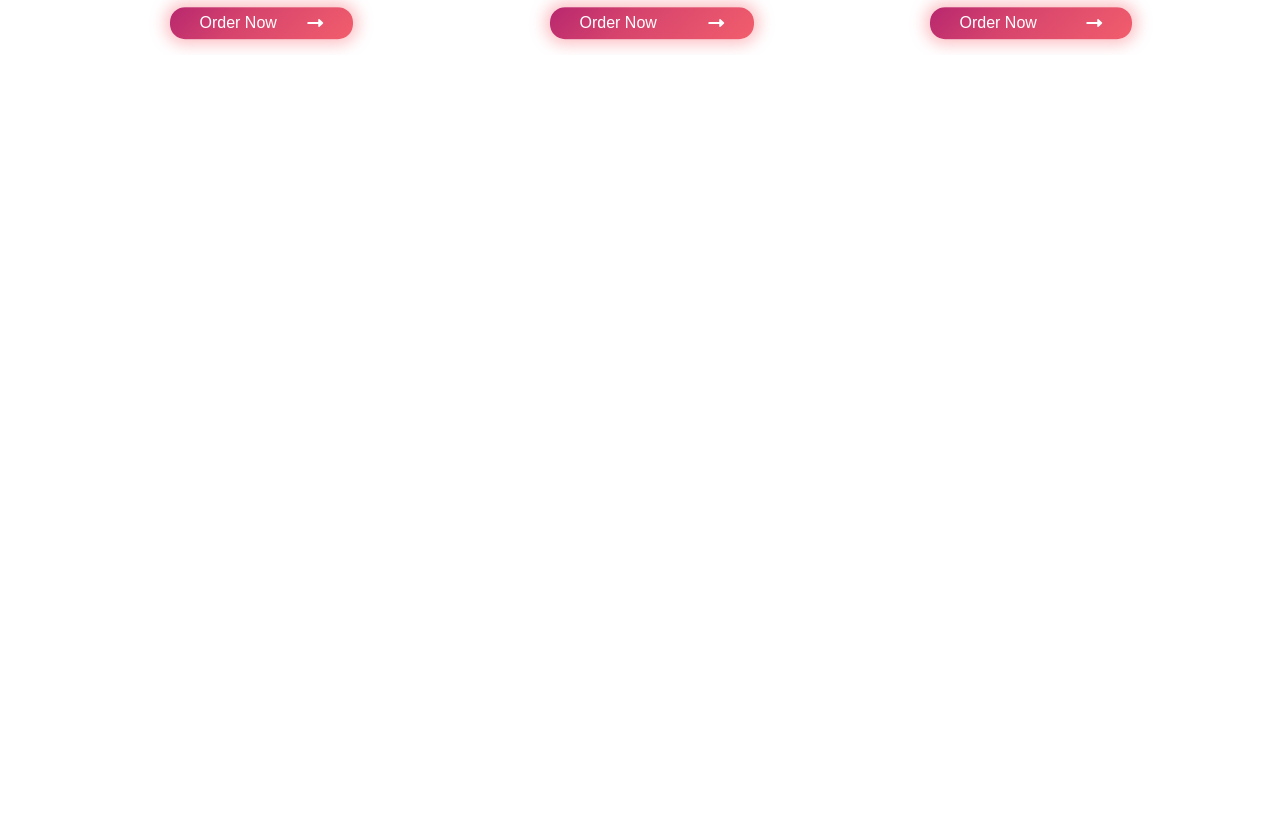
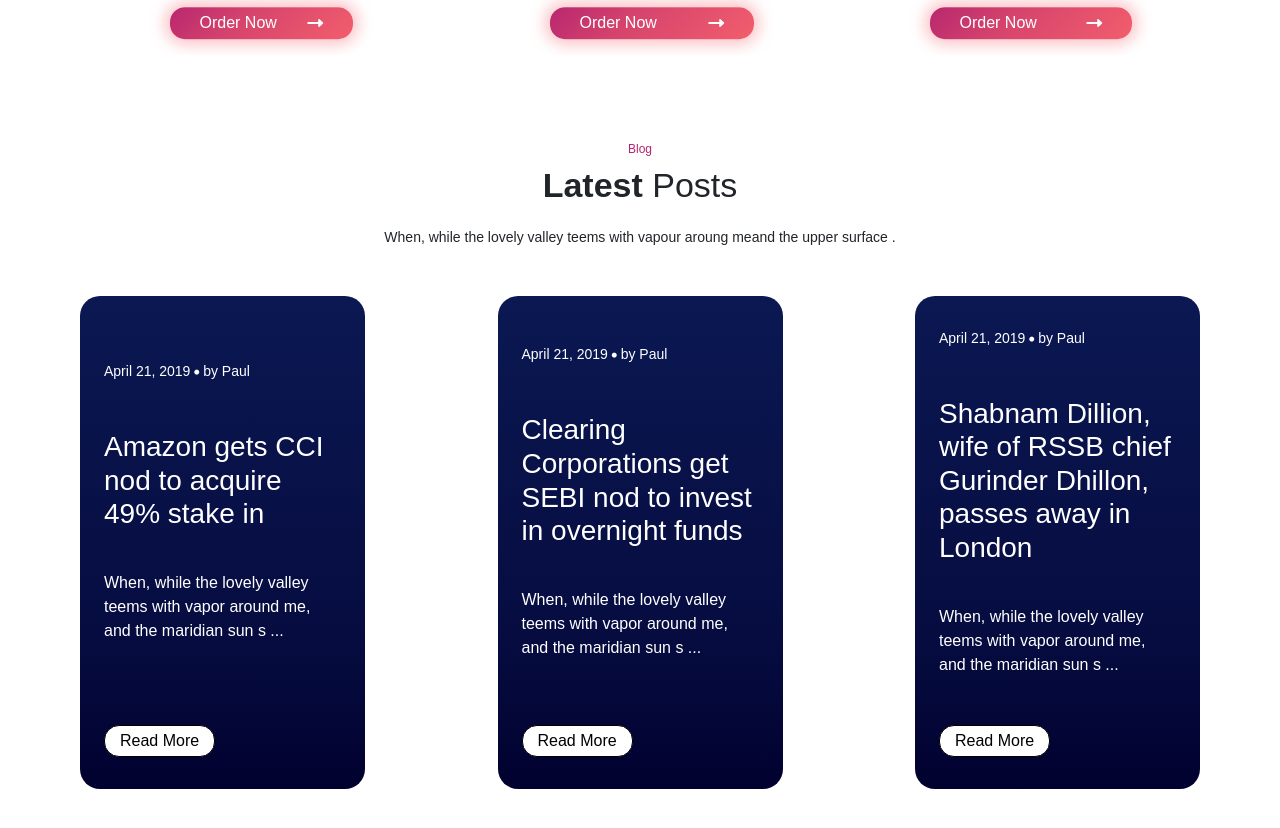
Before and after one commit to DanyMencu/proj-html-vuejs, a Vue app: page / in a window 1280 px wide. Shown: the part 3280-4108 px from the top of the page. Before the commit the page ends 3335 px from the top, so only its background shows below. Built offline with nearby package versions, Linux system fonts and the light colour scheme.

Commit message:
Add blog and card post, but with problems with dynamic class "active"

```diff
--- a/src/App.vue
+++ b/src/App.vue
@@ -12,6 +12,8 @@
         <SliderSection />
 
         <PriceSection />
+
+        <Blog />
       </main>
 
       <Footer />
@@ -25,6 +27,7 @@ import ServiceSection from './components/ServiceSection.vue';
 import ProjectSection from './components/ProjectSection.vue';
 import SliderSection from './components/SliderSection.vue';
 import PriceSection from './components/PriceSection.vue';
+import Blog from './components/Blog.vue';
 import Footer from './components/Footer.vue';
 
 export default {
@@ -36,6 +39,7 @@ export default {
     ProjectSection,
     SliderSection,
     PriceSection,
+    Blog,
     Footer,
   }
 }
--- /dev/null
+++ b/src/components/Blog.vue
@@ -0,0 +1,94 @@
+<template>
+    <section>
+        <div class="container">
+            <div class="row justify-content-center align-items-center">
+                <div class="col-6 text-center header_section">
+                    <span>Blog</span>
+                    <p class="text"><strong>Latest</strong> Posts</p>
+                    <p>When, while the lovely valley teems with vapour aroung meand the upper surface .</p>
+                </div>
+            </div>
+                <!-- Posts area -->
+            <div class="row justify-content-between align-items-stretch">
+                <CardPost
+                        v-for="(element, index) in Posts" :key="`post-${index}`"
+                        :image='element.image'
+                        :title='element.title'
+                        :text='element.text'
+                        :author='element.author'
+                        :date='element.date'
+                        :index='index'
+                />
+            </div>
+        </div>
+    </section>
+</template>
+
+<script>
+import CardPost from '@/components/CardPost.vue'
+
+
+export default {
+    name: 'Blog',
+    components: {
+        CardPost,
+    },
+    data() {
+        return {
+            Posts: [
+                {
+                    image: require('@/assets/headway-537308-unsplash-1380x703.jpg'),
+                    title:'Amazon gets CCI nod to acquire 49% stake in',
+                    text:'When, while the lovely valley teems with vapor around me, and the maridian sun s ...',
+                    author:'Paul',
+                    date:'April 21, 2019',
+                },
+                {
+                    image: require('@/assets/studio-republic-644339-unsplash-1380x703.jpg'),
+                    title:'Clearing Corporations get SEBI nod to invest in overnight funds',
+                    text:'When, while the lovely valley teems with vapor around me, and the maridian sun s ...',
+                    author:'Paul',
+                    date:'April 21, 2019',
+                },
+                {
+                    image: require('@/assets/timon-studler-63413-unsplash-1380x703.jpg'),
+                    title:'Shabnam Dillion, wife of RSSB chief Gurinder Dhillon, passes away in London',
+                    text:'When, while the lovely valley teems with vapor around me, and the maridian sun s ...',
+                    author:'Paul',
+                    date:'April 21, 2019',
+                },
+            ]
+        }
+    },
+}
+</script>
+
+<style scoped lang="scss">
+@import '@/styles/Variables';
+
+section {
+    padding: 16rem 0 3rem;
+
+    .header_section {
+        padding-bottom: 2rem;
+
+        span {
+            color: #B6246E;
+            font-size: 12px;
+        }
+
+        .text {
+                font-size: 34px;
+        }
+
+        p {
+            font-size: 14px;
+        }
+    }
+
+    .col-3 {
+        display: flex;
+    }
+}
+
+</style>
--- /dev/null
+++ b/src/components/CardPost.vue
@@ -0,0 +1,143 @@
+<template>
+
+<div class="col-3 post "
+    :class="ActiveIndex === index ? 'active' : false"
+>
+    <div class="content">
+        <div class="date_author">
+            {{ date }}
+            <i class="fas fa-circle dot"></i>
+            by {{ author }}
+        </div>
+        <h3 class="title">
+            {{ title }}
+        </h3>
+        <p class="text">
+            {{ text }}
+        </p>
+    </div>
+    <div>
+        <button
+            class="button button_md btn_white"
+            @click="SetActiveIndex(index)"
+        >
+            Read More
+        </button>
+    </div>
+        <div class="background_active">
+        <img :src="image" :alt="title">
+    </div>
+</div>
+
+</template>
+
+<script>
+export default {
+    name: 'CardPost',
+    props: {
+        image: String,
+        title: String,
+        text: String,
+        author: String,
+        date: String,
+        index: Number,
+    },
+    created() {
+        this.SetActiveIndex();
+    },
+    data() {
+        return {
+            ActiveIndex: 0,
+        }
+    },
+    methods: {
+        SetActiveIndex(index) {
+            this.ActiveIndex = index;
+        }
+    },
+}
+</script>
+
+<style scoped lang="scss">
+@import '@/styles/Variables';
+
+.active {
+    flex-grow: 1;
+
+    .content {
+        max-width: 70%;
+    }
+}
+
+.post {
+    position: relative;
+    display: flex;
+    align-items: flex-end;
+    flex-wrap: wrap;
+    padding: 2rem 1.5rem;
+    border-radius: 20px;
+    margin: 0 10px;
+    background: $blue_to_bottom;
+    color: #FFFFFF;
+
+    &.active > .background_active{
+        opacity: 1;
+    }
+
+    &.active > .content h3 {
+        padding: 0;
+    }
+
+    .content {
+        z-index: 2;
+        font-size: 16px;
+        .date_author {
+            padding-bottom: 1rem;
+            font-size: 14px;
+
+            .dot {
+                font-size: 5px;
+                transform: translateY(-50%)
+            }
+        }
+
+        h3 {
+            padding: 2rem 0;
+        }
+    }
+
+    button {
+        z-index: 2;
+        position: relative;
+        margin-top: 2rem;
+    }
+
+    .background_active {
+        position: absolute;
+        top: 0;
+        left: 0;
+        width: 100%;
+        height: 100%;
+        opacity: 0;
+
+        &::after {
+            content: '';
+            position: absolute;
+            top: 0;
+            left: 0;
+            width: 100%;
+            height: 100%;
+            background-color: #00000065;
+            border-radius: 20px;
+        }
+
+        img {
+            width: 100%;
+            height: 100%;
+            object-fit: cover;
+            border-radius: 20px;
+        }
+    }
+}
+
+</style>
--- a/src/styles/Utilities.scss
+++ b/src/styles/Utilities.scss
@@ -30,6 +30,8 @@
 
 .btn_white {
     color: #000000;
+    background-color: #FFFFFF;
+    border: 1px solid #000000;
 }
 
 .button.red_right_bottom {
```
